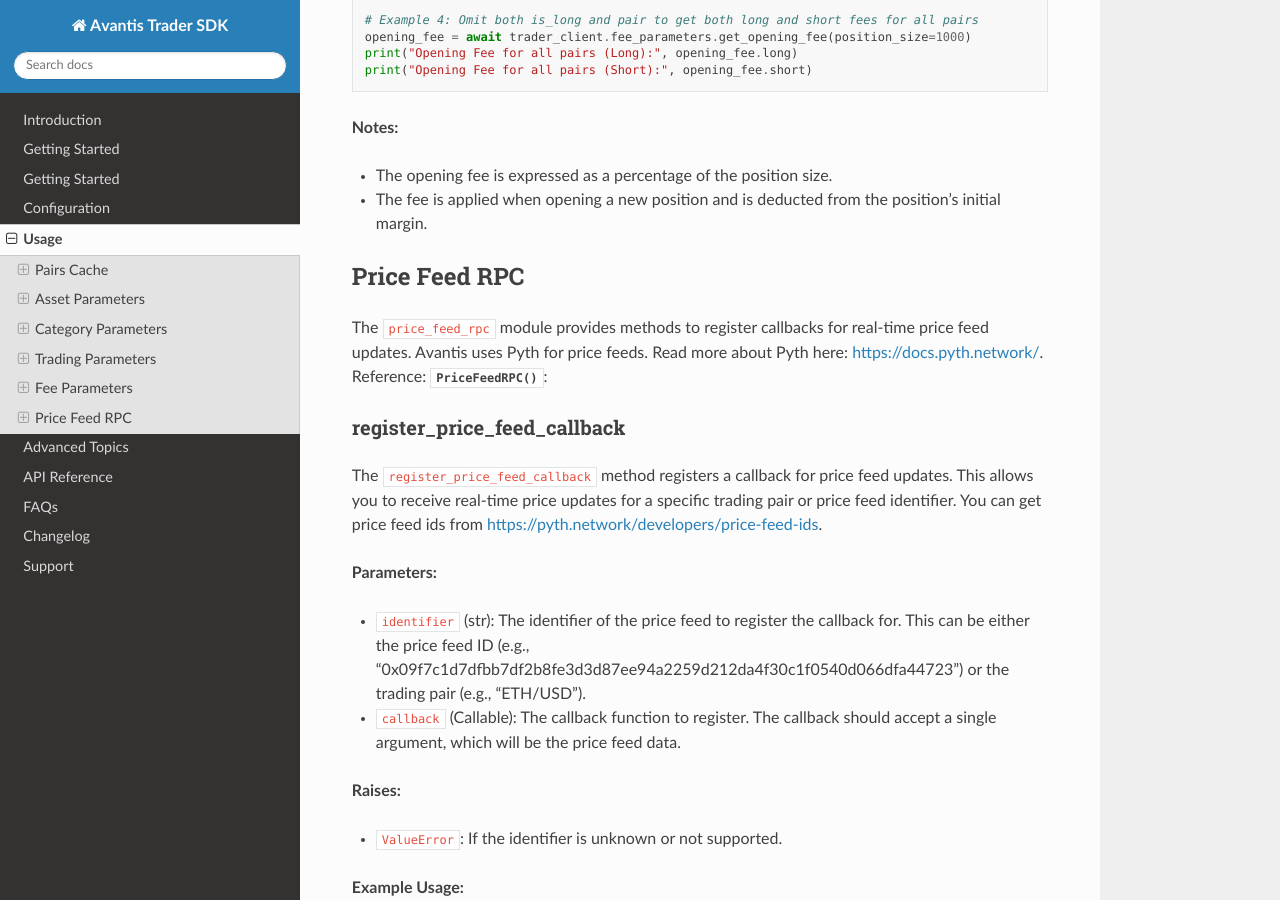
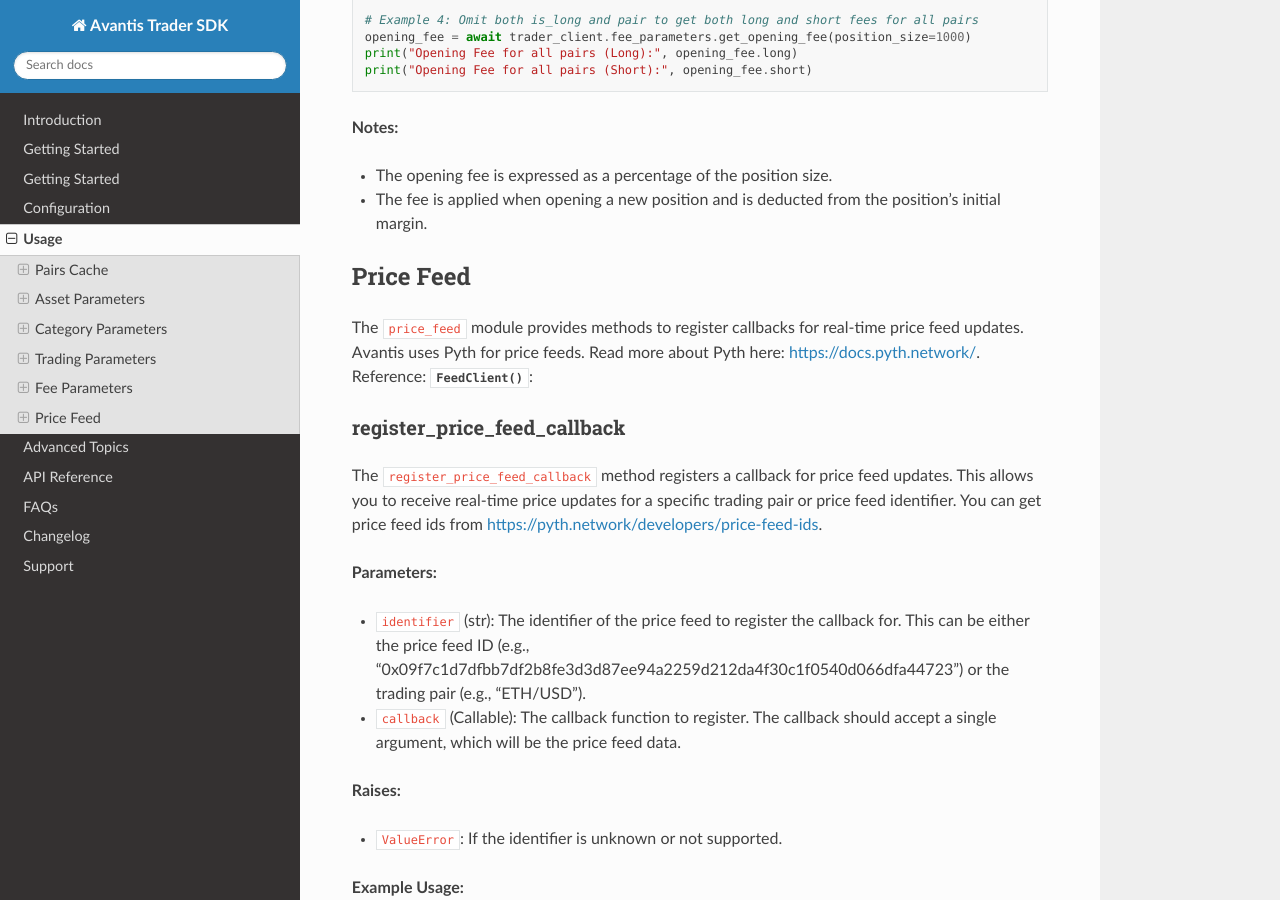
Before and after one commit to Avantis-Labs/avantis_trader_sdk, a Sphinx documentation site: the page built from docs/source/usage.rst, in a window 1280 px wide and 900 px high, scrolled down 13736 px. Built offline with Sphinx 7.4.7 and the Read the Docs theme 2.0.0, drawn with Linux system fonts in a browser that asks for light colours; pages that are not in the unit, such as notebooks, are missing from menus.

Commit message:
update docs

```diff
--- a/docs/source/usage.rst
+++ b/docs/source/usage.rst
@@ -541,10 +541,10 @@
 - The fee is applied when opening a new position and is deducted from the position's initial margin.
 
 
-Price Feed RPC
---------------
+Price Feed
+----------
 
-The ``price_feed_rpc`` module provides methods to register callbacks for real-time price feed updates. Avantis uses Pyth for price feeds. Read more about Pyth here: https://docs.pyth.network/. Reference: :meth:`~avantis_trader_sdk.rpc.price_feed_rpc.PriceFeedRPC`:
+The ``price_feed`` module provides methods to register callbacks for real-time price feed updates. Avantis uses Pyth for price feeds. Read more about Pyth here: https://docs.pyth.network/. Reference: :meth:`~avantis_trader_sdk.feed_client.FeedClient`:
 
 register_price_feed_callback
 ^^^^^^^^^^^^^^^^^^^^^^^^^^^^
```
